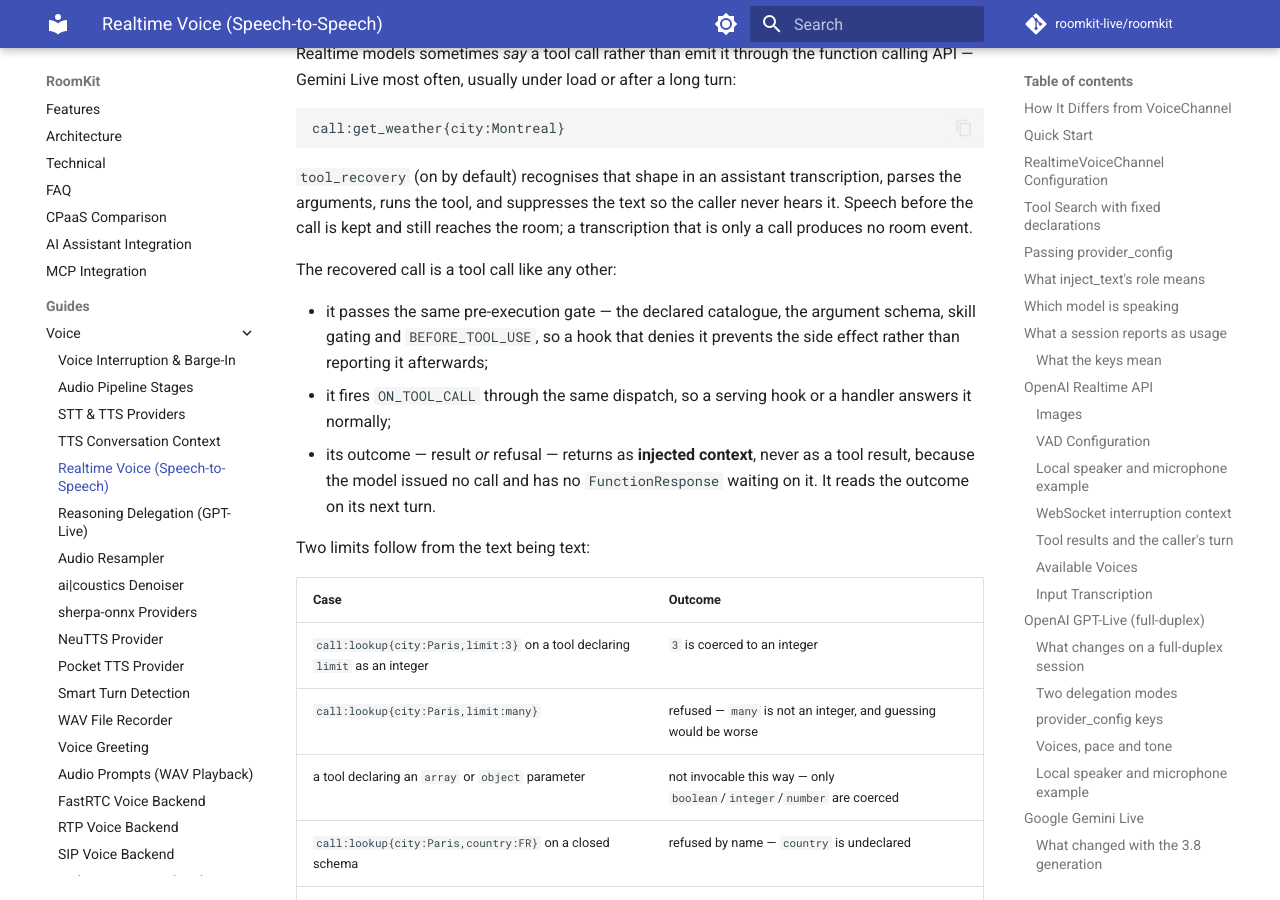
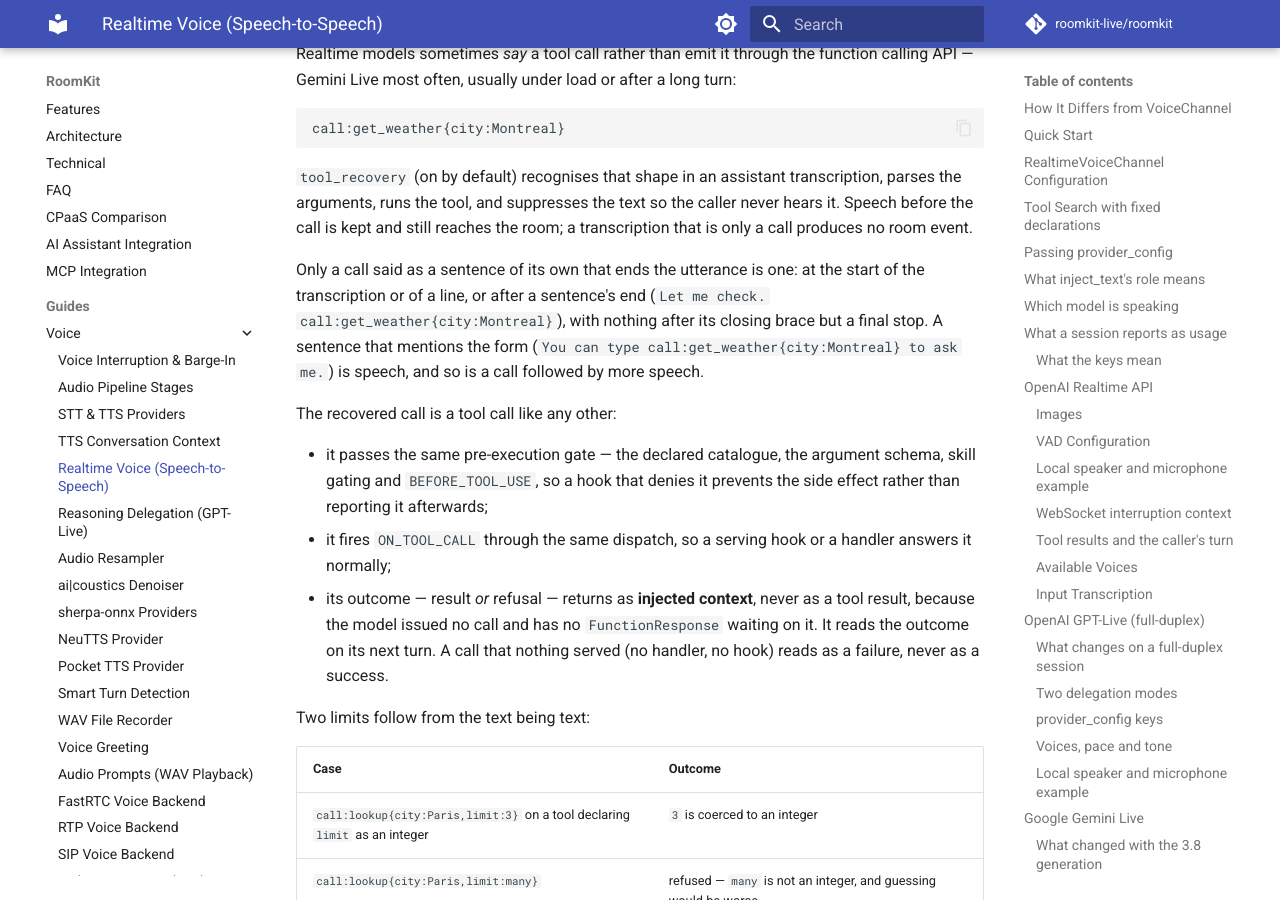
Before and after one commit to roomkit-live/roomkit-docs, an MkDocs documentation site: the page built from docs/guides/realtime-voice-providers.md, in a window 1280 px wide and 900 px high, scrolled down 35822 px. Built offline with MkDocs 1.6.1 and Material for MkDocs 9.7.7, drawn with Linux system fonts in a browser that asks for light colours; comment, search, counter and statistics services are not loaded.

Commit message:
docs(tools): when a spoken call is one, an unserved one fails, and a malformed call ends empty_response, per review (RMK-314)

```diff
--- a/docs/guides/realtime-voice-providers.md
+++ b/docs/guides/realtime-voice-providers.md
@@ -1474,6 +1474,13 @@ transcription, parses the arguments, runs the tool, and suppresses the text so
 the caller never hears it. Speech before the call is kept and still reaches the
 room; a transcription that is only a call produces no room event.
 
+Only a call said as a sentence of its own that ends the utterance is one: at
+the start of the transcription or of a line, or after a sentence's end
+(`Let me check. call:get_weather{city:Montreal}`), with nothing after its
+closing brace but a final stop. A sentence that mentions the form
+(`You can type call:get_weather{city:Montreal} to ask me.`) is speech, and so is
+a call followed by more speech.
+
 The recovered call is a tool call like any other:
 
 - it passes the same pre-execution gate — the declared catalogue, the argument
@@ -1483,7 +1490,9 @@ The recovered call is a tool call like any other:
   handler answers it normally;
 - its outcome — result *or* refusal — returns as **injected context**, never as
   a tool result, because the model issued no call and has no
-  `FunctionResponse` waiting on it. It reads the outcome on its next turn.
+  `FunctionResponse` waiting on it. It reads the outcome on its next turn. A
+  call that nothing served (no handler, no hook) reads as a failure, never
+  as a success.
 
 Two limits follow from the text being text:
 
```
Also changed, not shown: docs/guides/streaming-tools.md (+1 -1 lines).
